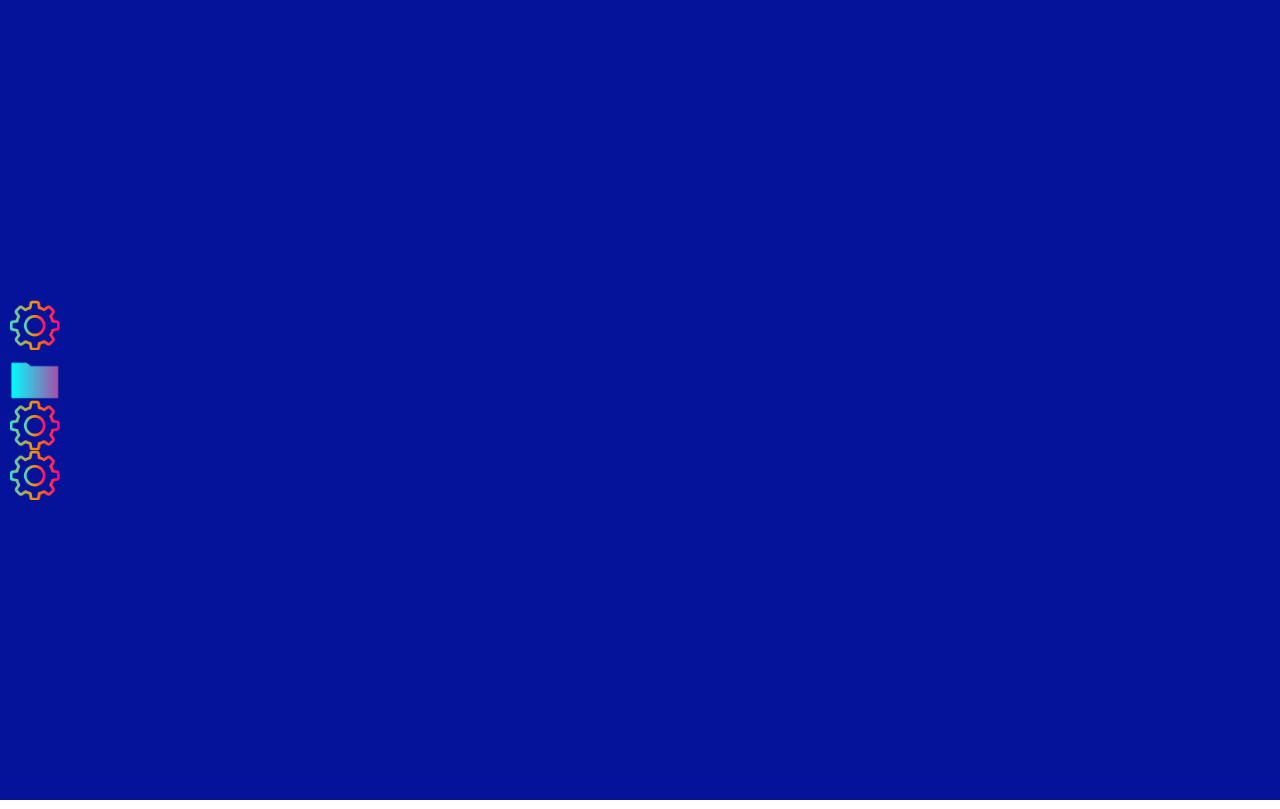
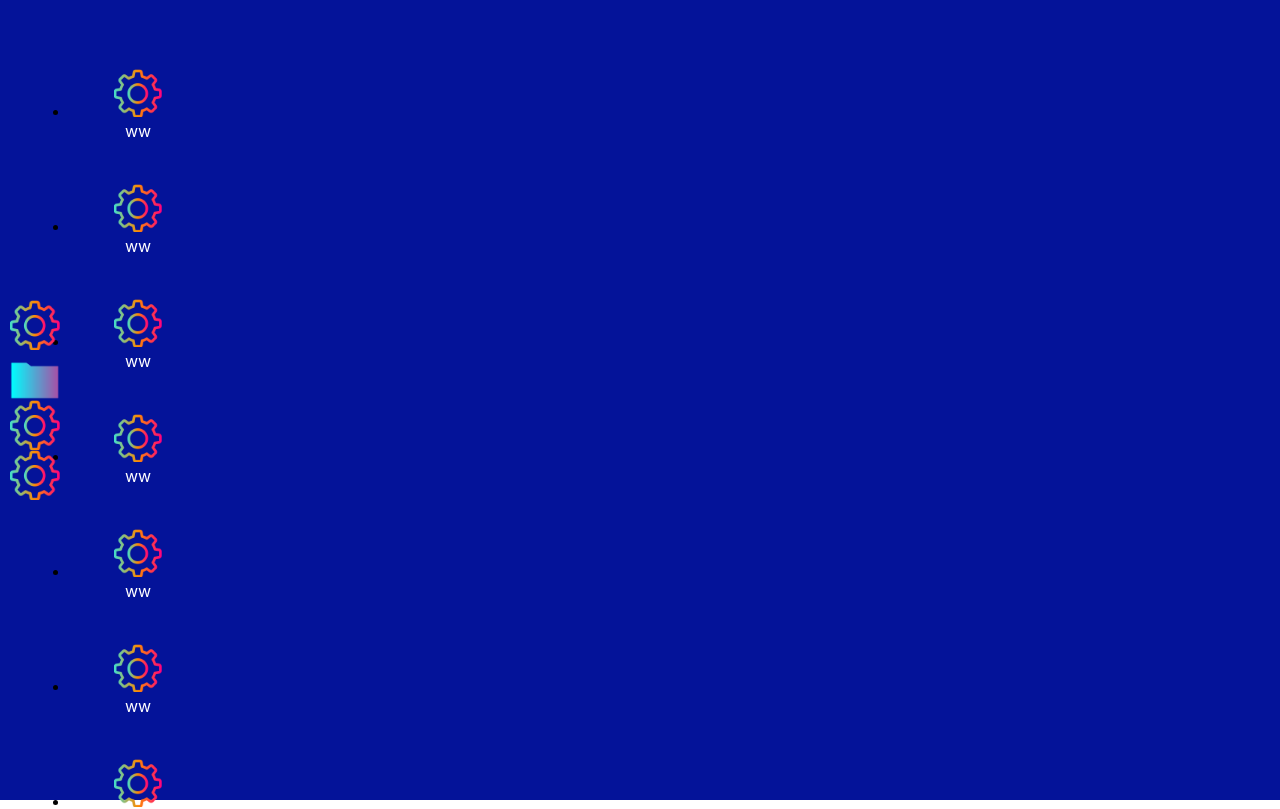
Before and after one commit to xiaoxigua-1/Web-OS, a React (Create React App) app: page / in a window 1280 px wide. Shown: the top 809 px of the page. Built offline with nearby package versions, Linux system fonts and the light colour scheme.

Commit message:
desktop app icon

```diff
--- a/src/App.tsx
+++ b/src/App.tsx
@@ -23,7 +23,7 @@ class App extends React.Component {
             <div className="App">
                 <header className="App-header">
                 </header>
-                <Desktop />
+                <Desktop windowsAdd={this.addWindow()}/>
                 <Dock windowsAdd={this.addWindow()} />
                 <Windows windows={this.windows} />
             </div>
--- a/src/components/desktop.tsx
+++ b/src/components/desktop.tsx
@@ -1,11 +1,11 @@
 import React from 'react';
 import "../sass/Desktop.sass";
+import appIcon from "../icons/PNGS/control-center.png";
+import { desktop } from "../type/desktop";
 
+export default class Desktop extends React.Component<desktop> {
 
-
-export default class Desktop extends React.Component {
-
-    private windows: Array<any>;
+    private windowsAddFun: (title: string, icon: string, app: JSX.Element) => void;
     private style: React.CSSProperties;
     private width: number;
     private height: number;
@@ -14,18 +14,29 @@ export default class Desktop extends React.Component {
     private opacity: number;
     private icons: Array<any>;
 
-    constructor(props: any) {
+    constructor(props: desktop) {
         super(props);
-        this.windows = [];
+        this.windowsAddFun = props.windowsAdd;
         this.x = 0;
         this.y = 0;
         this.width = 0;
         this.height = 0;
         this.opacity = 0;
         this.style = { opacity: 0 };
-        this.icons = [{}];
+        this.icons = [
+            {icon: appIcon, name: "ww", app: "ww"},
+            {icon: appIcon, name: "ww", app: "dsa"},
+            {icon: appIcon, name: "ww"},
+            {icon: appIcon, name: "ww", app: "dsa"},
+            {icon: appIcon, name: "ww", app: "dsa"},
+            {icon: appIcon, name: "ww", app: "dsa"},
+            {icon: appIcon, name: "ww", app: "dsa"},
+            {icon: appIcon, name: "ww", app: "dsa"},
+            {icon: appIcon, name: "ww", app: "dsa"}
+        ];
         this.setState({ style: this.style });
     }
+
     render() {
         return (
             <div id="desktop"
@@ -36,8 +47,8 @@ export default class Desktop extends React.Component {
                 }
 
                 onMouseUp={
-                    (e) => {
-                        this.clearXY(e);
+                    () => {
+                        this.clearXY();
                     }
                 }
 
@@ -47,16 +58,45 @@ export default class Desktop extends React.Component {
                     }
                 }
             >
+
+                <ul id="icons">
+                    {
+                        this.icons.map((v, index) => {
+                            // let top;
+                            // if(document.body.clientHeight - (index + 1) * 115 -70 > 0)
+                            //     top = index * 115;
+                            // else top = index
+                            // let left =
+                            return (
+                                <li
+                                    className="desktop-icon"
+                                    title={v.name}
+                                    key={index.toString()}
+                                    tabIndex={index}
+                                    style={{
+                                    }}
+                                    onDoubleClick={
+                                        () => {
+                                            this.windowsAddFun(v.name, v.icon, v.app);
+                                        }
+                                    }
+                                >
+                                    <img src={v.icon} />
+                                    <div className="desktop-name">
+                                        {
+                                            v.name
+                                        }
+                                    </div>
+                                </li>
+                            );
+                        })
+                    }
+                </ul>
+
                 <div id="circle"
                     style={this.style}
                 >
-
                 </div>
-
-                <div id="icons">
-
-                </div>
-
             </div>
         );
     }
@@ -67,7 +107,7 @@ export default class Desktop extends React.Component {
         this.opacity = 1;
     }
 
-    clearXY(event: React.MouseEvent<HTMLDivElement, MouseEvent>) {
+    clearXY() {
         this.opacity = 0;
         this.style = {
             opacity: this.opacity
--- a/src/components/dock.tsx
+++ b/src/components/dock.tsx
@@ -28,7 +28,7 @@ export default class Dock extends React.Component<DockType> {
                     {
                         this.appList.map((v, index) => {
                             return (
-                                <div className="app"
+                                <div className="app" key={index.toString()}
                                     style={{ height: v.height }}
                                     onMouseOver={
                                         () => {
--- a/src/components/windows.tsx
+++ b/src/components/windows.tsx
@@ -54,7 +54,10 @@ export default class Windows extends React.Component<{ windows: Array<window> },
 
                         return (
                             <div
-                                style={{ pointerEvents: v.style.pointerEvents }}
+                                style={{
+                                    pointerEvents: v.style.pointerEvents,
+                                }}
+                                key={index.toString()}
                             >
                                 <div className="window-outside-frame"
                                     style={{
@@ -122,7 +125,6 @@ export default class Windows extends React.Component<{ windows: Array<window> },
                                             this.windowsFocus(index);
                                         }
                                     }
-                                    key={index.toString()}
                                 >
                                     <div className="window-header"
                                         onMouseDown={
--- a/src/sass/Desktop.sass
+++ b/src/sass/Desktop.sass
@@ -10,3 +10,34 @@
     border-width: 1px
     border-color: rgb(255, 255, 255)
     border-style: solid
+
+#icons
+    position: absolute
+    width: calc( 100% - 70px )
+    height: calc( 100% - 70px )
+    right: 0
+    bottom: 0
+
+.desktop-icon
+    width: 136px
+    height: 100px
+    text-align: center
+    cursor: pointer
+    padding-top: 15px
+    -webkit-user-select: none
+    -moz-user-select: none
+    -o-user-select: none
+    user-select: none
+
+    img
+        width: 48px
+        height: 48px
+
+    &:focus
+        background-color: rgba(255, 255, 255, 0.3)
+        outline: none
+        border-radius: 10px
+
+
+.desktop-name
+    color: rgb(255, 255, 255)
--- a/src/sass/Windows.sass
+++ b/src/sass/Windows.sass
@@ -65,6 +65,7 @@
     background-color: rgb(251, 67, 67)
     display: inline-block
     position: relative
+    cursor: pointer
 
     &::before, &::after
         content: ''
@@ -94,6 +95,7 @@
     border-radius: 50%
     background-color: rgb(255, 153, 0)
     display: inline-block
+    cursor: pointer
 
     &::before
         content: ''
@@ -106,14 +108,3 @@
     &:hover
         &::before
             background: #2f2f2f
-
-.window-top
-    position: absolute
-    width: 97%
-    height: 3px
-    top: 0
-    background-color: rgb(0, 0, 0)
-    left: 50%
-    transform: translate(-50%, 0)
-    border-radius: 10px
-    cursor: row-resize
--- /dev/null
+++ b/src/type/desktop.tsx
@@ -0,0 +1,3 @@
+export interface desktop {
+    windowsAdd: (title: string, icon: string, app: JSX.Element) => void
+}
```
